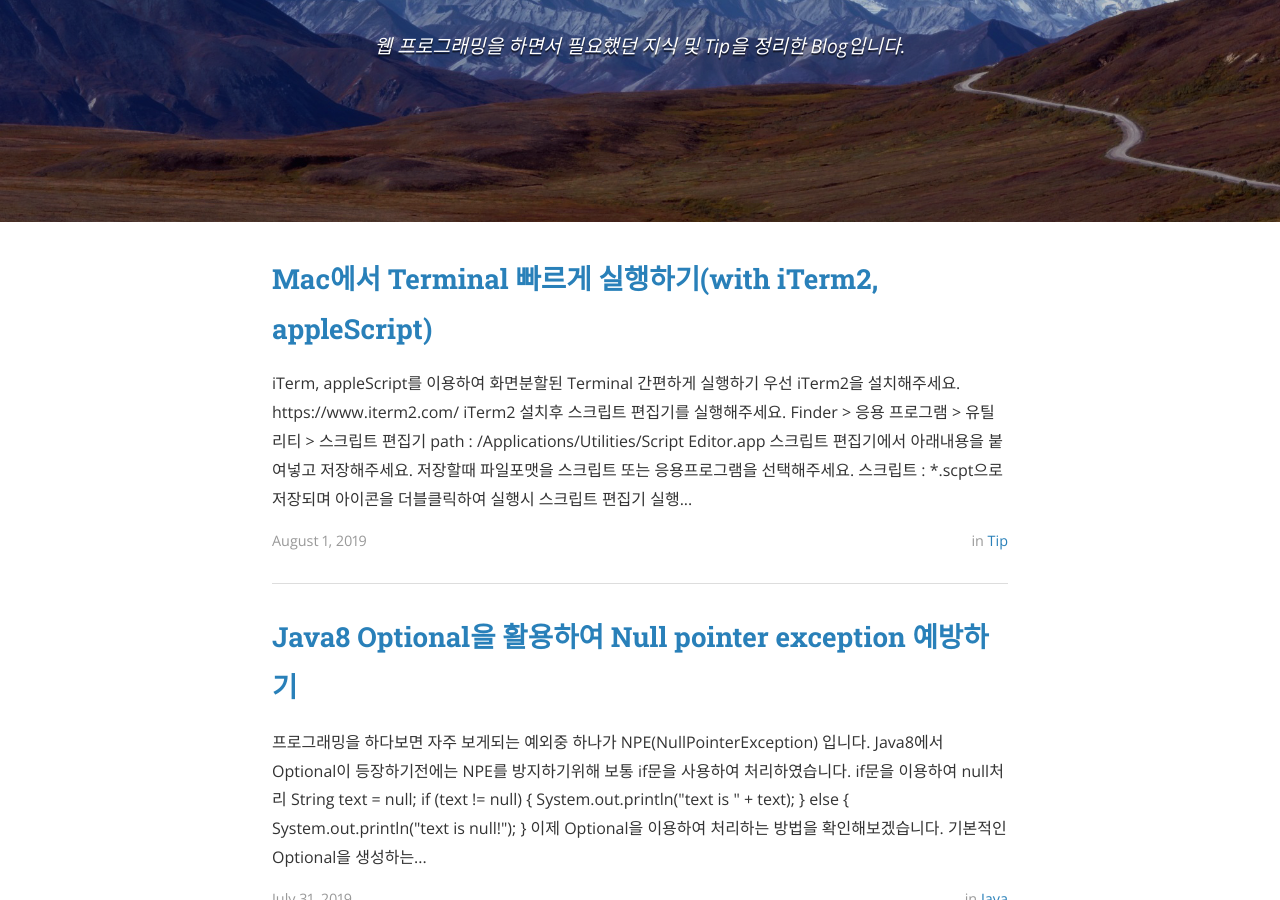
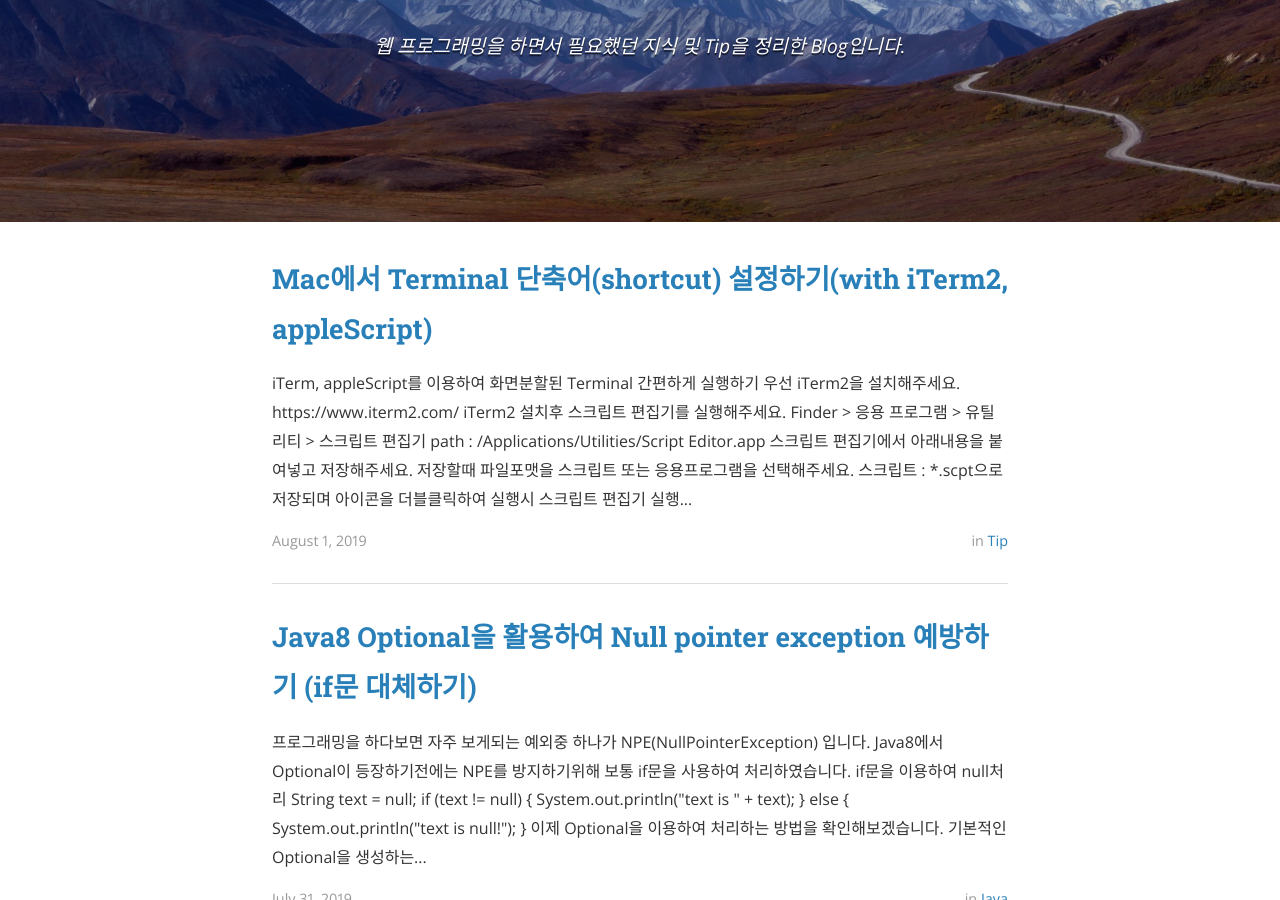
Before and after one commit to tries1/tries1.github.io, a Jekyll site: the page built from index.html, in a window 1280 px wide and 900 px high, scrolled down 281 px. Built offline with Jekyll 4.4.1, drawn with Linux system fonts in a browser that asks for light colours; nearby versions of some CDN libraries; the list of posts is cut into pages by our own code.

Commit message:
제목변경

```diff
--- a/_posts/java/2019-07-31-java8_optional.md
+++ b/_posts/java/2019-07-31-java8_optional.md
@@ -1,6 +1,6 @@
 ---
 layout: post
-title:  "Java8 Optional을 활용하여 Null pointer exception 예방하기"
+title:  "Java8 Optional을 활용하여 Null pointer exception 예방하기 (if문 대체하기)"
 date:   2019-07-31 11:00:00
 author: Glenn
 categories: Java
--- a/_posts/tip/2019-08-01-terminal_quick_run.md
+++ b/_posts/tip/2019-08-01-terminal_quick_run.md
@@ -1,6 +1,6 @@
 ---
 layout: post
-title:  "Mac에서 Terminal 빠르게 실행하기(with iTerm2, appleScript)"
+title:  "Mac에서 Terminal 단축어(shortcut) 설정하기(with iTerm2, appleScript)"
 date:   2019-08-01 17:00:00
 author: Glenn
 categories: Tip
```
